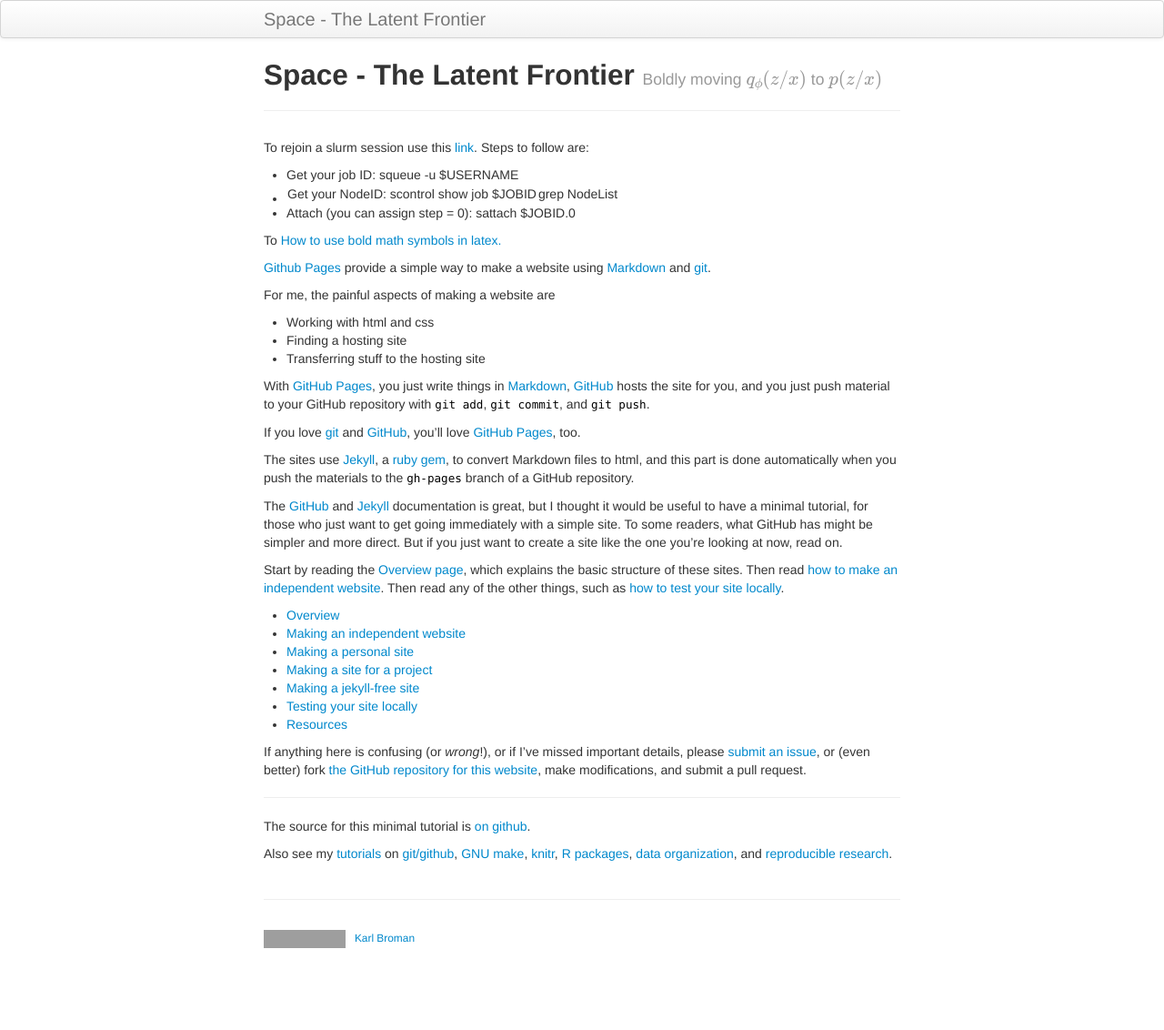
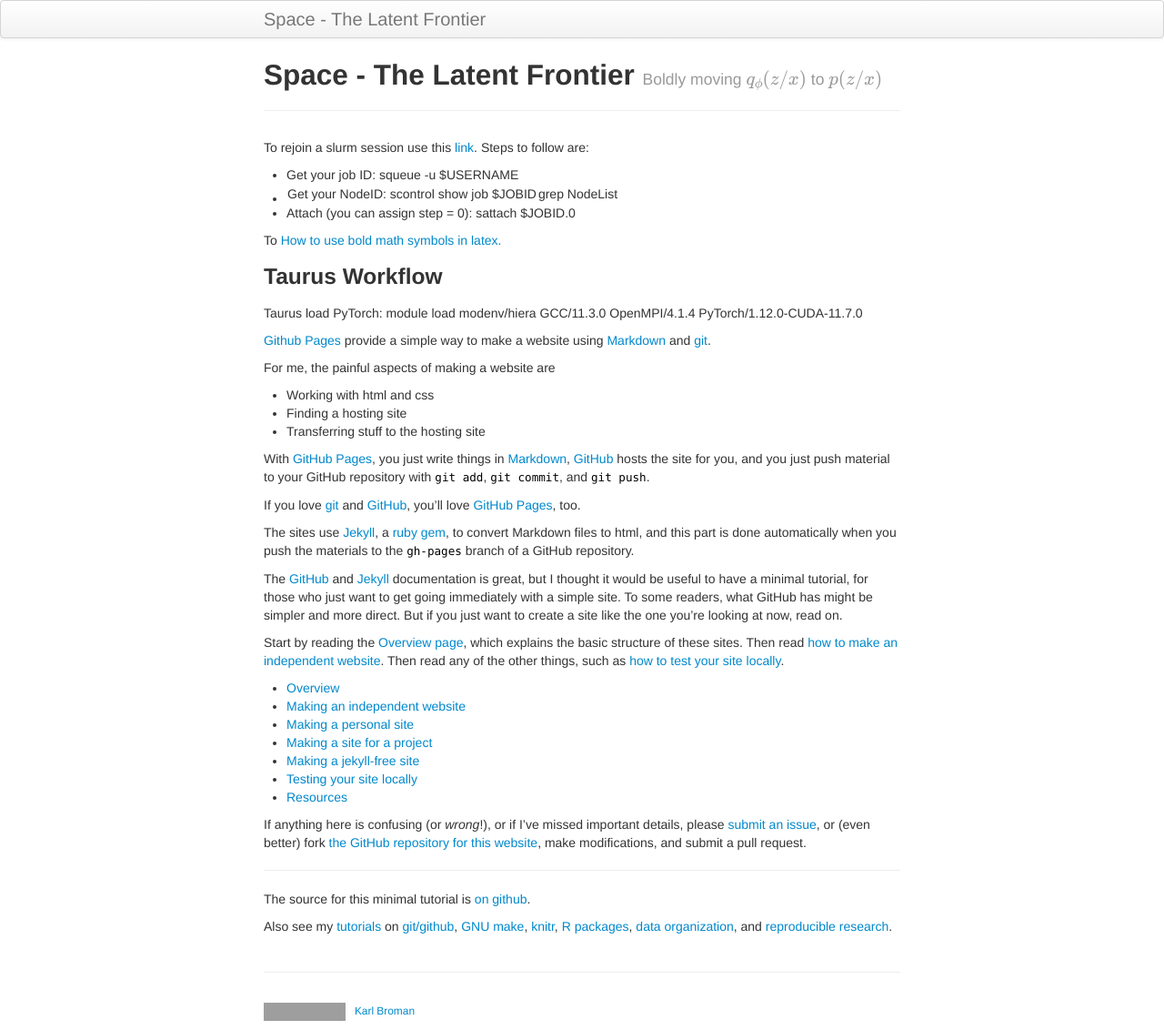
Before and after one commit to skt9/skt9.github.io, a Jekyll site: the page built from index.md, in a window 1280 px wide. Shown: the whole page at 91% size. Built offline with Jekyll 4.4.1, drawn with Linux system fonts in a browser that asks for light colours; formulas are drawn with MathJax 3; before the commit the page ends 1052 px from its top, so only the background shows below that; grey boxes are pictures that could not be loaded.

Commit message:
Update index.md

```diff
--- a/index.md
+++ b/index.md
@@ -12,6 +12,11 @@ Steps to follow are:
 - Attach (you can assign step = 0): sattach $JOBID.0
 
 To [How to use bold math symbols in latex.](https://texfaq.org/FAQ-boldgreek)
+
+### Taurus Workflow
+
+Taurus load PyTorch: module load modenv/hiera  GCC/11.3.0  OpenMPI/4.1.4 PyTorch/1.12.0-CUDA-11.7.0
+
 
 [Github Pages](https://pages.github.com) provide a simple way to make a
 website using
```
